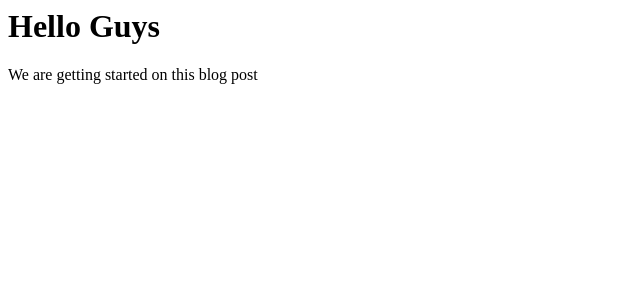
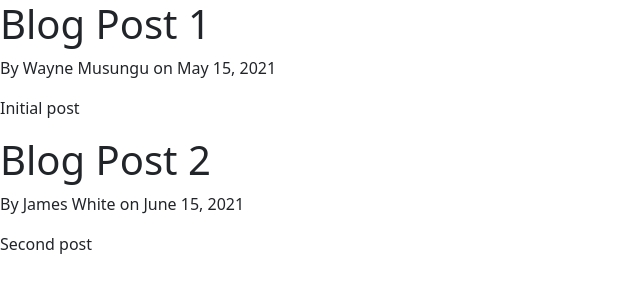
Before and after one commit to WayneMusungu/blog-post, a Flask app: page / in a window 1280 px wide. Shown: the top 300 px of the page, without its empty margins (0-640 px from the left). Run offline with Flask 2, Linux system fonts and the light colour scheme.

Commit message:
Add bootstrap

```diff
--- a/run.py
+++ b/run.py
@@ -1,6 +1,26 @@
+from turtle import title
 from flask import Flask, render_template
 
 app = Flask(__name__)
+
+posts = [
+    {
+
+        'author': 'Wayne Musungu',
+        'title': 'Blog Post 1',
+        'content': 'Initial post',
+        'date_posted': 'May 15, 2021'
+    },
+     {
+
+        'author': 'James White',
+        'title': 'Blog Post 2',
+        'content': 'Second post',
+        'date_posted': 'June 15, 2021'
+    },
+]
+
+
 
 
 @app.route('/')
@@ -9,11 +29,11 @@ app = Flask(__name__)
 
 @app.route('/home')
 def home():
-    return render_template("home.html")
+    return render_template("home.html", posts=posts)
 
 @app.route('/about')
 def about():
-   return render_template("about.html")
+   return render_template("about.html", title='About')
 
 # Custom Error pages
 @app.errorhandler(404)
--- /dev/null
+++ b/templates/base.html
@@ -0,0 +1,34 @@
+<!DOCTYPE html>
+<html lang="en">
+<head>
+    <meta charset="UTF-8">
+    <meta http-equiv="X-UA-Compatible" content="IE=edge">
+    <meta name="viewport" content="width=device-width, initial-scale=1.0">
+    {% if title %}
+    <title>Blog Post - {{ title }}</title>
+    {% else %}
+    <title>Blog Post</title>
+    {% endif %}
+      <!-- Required meta tags -->
+      <meta charset="utf-8">
+      <meta name="viewport" content="width=device-width, initial-scale=1">
+
+      <!-- Bootstrap CSS -->
+      <link href="https://cdn.jsdelivr.net/npm/bootstrap@5.1.3/dist/css/bootstrap.min.css" rel="stylesheet" integrity="sha384-1BmE4kWBq78iYhFldvKuhfTAU6auU8tT94WrHftjDbrCEXSU1oBoqyl2QvZ6jIW3" crossorigin="anonymous">
+</head>
+<body>
+    {% block content %} {% endblock %}
+
+
+    <!-- Optional JavaScript; choose one of the two! -->
+
+    <!-- Option 1: Bootstrap Bundle with Popper -->
+    <script src="https://cdn.jsdelivr.net/npm/bootstrap@5.1.3/dist/js/bootstrap.bundle.min.js" integrity="sha384-ka7Sk0Gln4gmtz2MlQnikT1wXgYsOg+OMhuP+IlRH9sENBO0LRn5q+8nbTov4+1p" crossorigin="anonymous"></script>
+
+    <!-- Option 2: Separate Popper and Bootstrap JS -->
+    <!--
+    <script src="https://cdn.jsdelivr.net/npm/@popperjs/core@2.10.2/dist/umd/popper.min.js" integrity="sha384-7+zCNj/IqJ95wo16oMtfsKbZ9ccEh31eOz1HGyDuCQ6wgnyJNSYdrPa03rtR1zdB" crossorigin="anonymous"></script>
+    <script src="https://cdn.jsdelivr.net/npm/bootstrap@5.1.3/dist/js/bootstrap.min.js" integrity="sha384-QJHtvGhmr9XOIpI6YVutG+2QOK9T+ZnN4kzFN1RtK3zEFEIsxhlmWl5/YESvpZ13" crossorigin="anonymous"></script>
+    -->
+</body>
+</html>
--- a/templates/home.html
+++ b/templates/home.html
@@ -1,2 +1,10 @@
-<h1>Hello Guys</h1>
-<p>We are getting started on this blog post</p>
+
+{% extends "base.html" %}
+{% block content %}
+    {% for post in posts %}
+        <h1>{{ post.title }}</h1>
+        <p>By {{ post.author }} on {{ post.date_posted }}</p>
+        <p>{{ post.content }}</p>
+
+    {% endfor %}
+{% endblock  content%}
```
Also changed, not shown: templates/about.html (+5 -2 lines).
